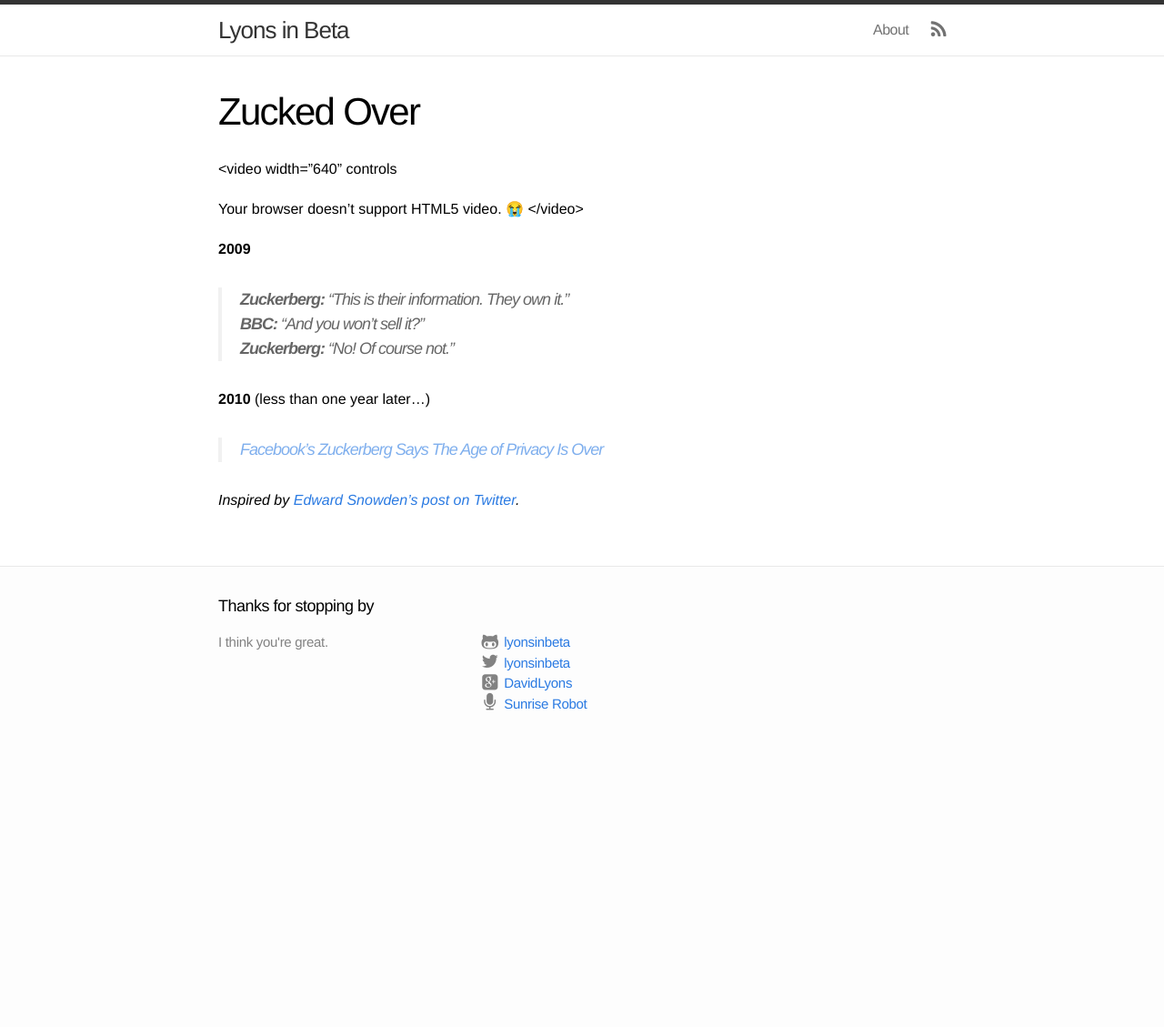
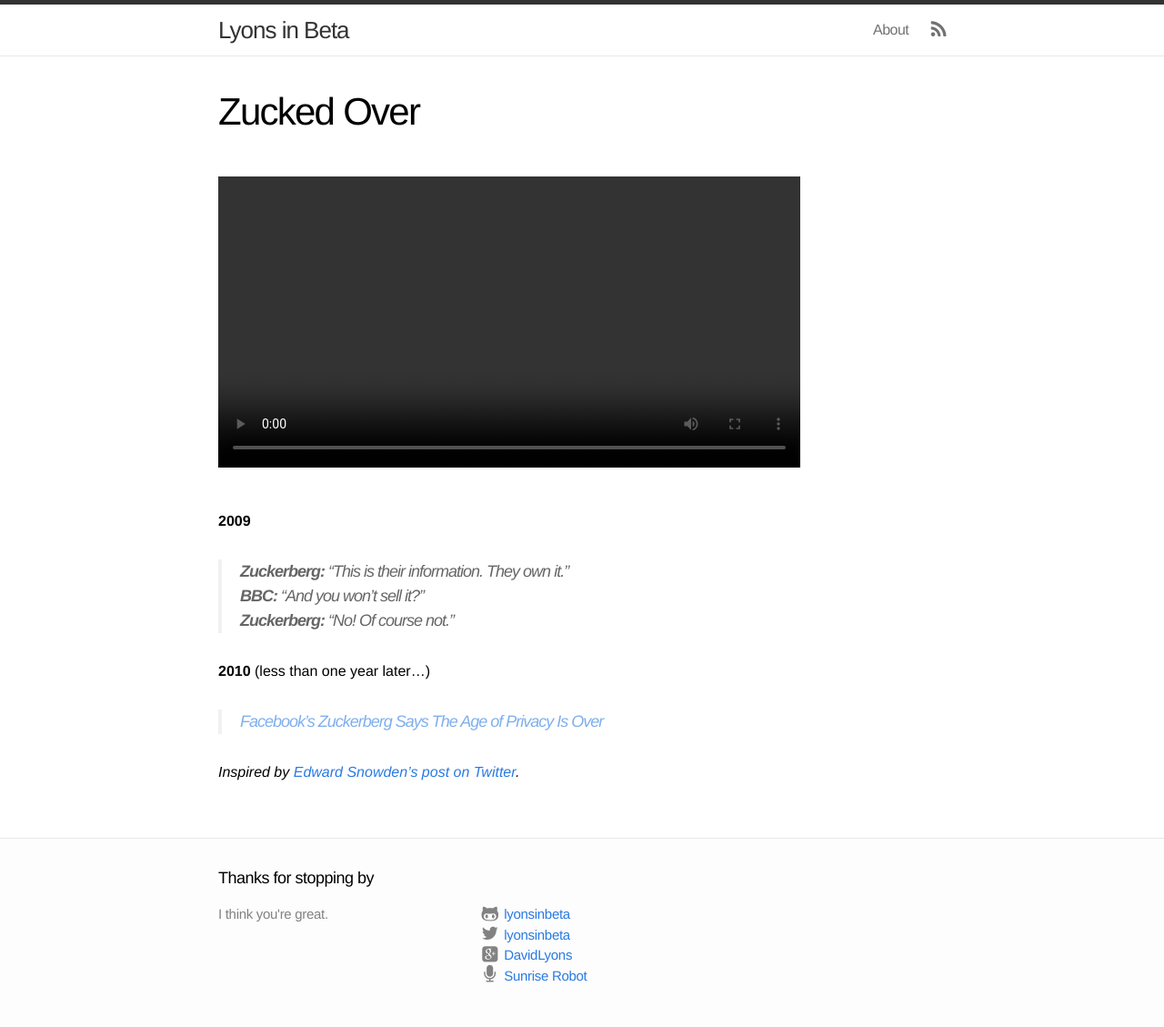
Before and after one commit to lyonsinbeta/lyonsinbeta.github.io, a Jekyll site: the page built from _posts/2018-03-27-zucked-over.md, in a window 1280 px wide. Shown: the whole page at 91% size. Built offline with Jekyll 4.4.1, drawn with Linux system fonts in a browser that asks for light colours; before the commit the page ends 900 px from its top, so only the background shows below that.

Commit message:
Fixed video tag

```diff
--- a/_posts/2018-03-27-zucked-over.md
+++ b/_posts/2018-03-27-zucked-over.md
@@ -5,10 +5,10 @@ layout: post
 permalink: /2018/3/zucked-over
 ---
 
-<video width="640" controls
-  <source src="/post-video/zucked-over.webm" type="video/webm">
-  <source src="/post-video/zucked-over.mp4" type="video/mp4">
-  Your browser doesn't support HTML5 video. 😭
+<video width="640" controls>
+  <source src="/post-video/zucked-over.webm" type="video/webm>
+  <source src="/post-video/zucked-over.mp4" type="video/mp4"
+  <p>Your browser doesn't support HTML5 video. 😭</p>
 </video>
 
 **2009**
```
